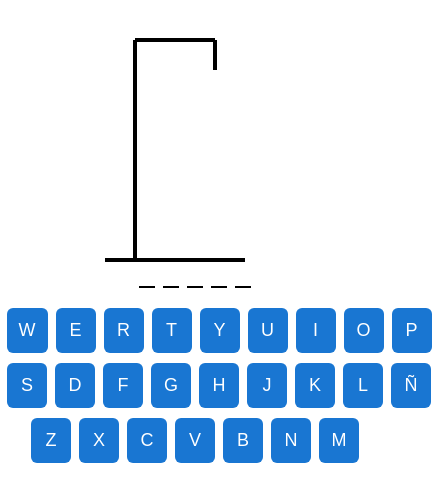
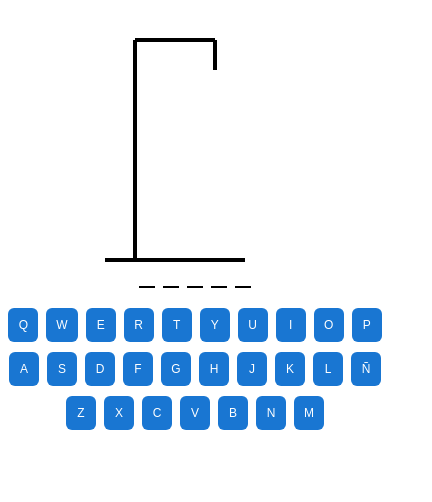
Before and after one commit to AgustinStringa/tp-metodologias-agiles-2025, an Angular app: page / in a window 390 px wide. Shown: the top 502 px of the page, 432 px wide, since content can reach past the window. Built offline with nearby package versions, Linux system fonts and the light colour scheme.

Commit message:
fix: adjust keyboard layout for small screens
Co-Authored-By: Joaquin Carlos Fernandez Da Silva <164550681+Joaquipe13@users.noreply.github.com>

```diff
--- a/src/app/keyboard/keyboard.css
+++ b/src/app/keyboard/keyboard.css
@@ -21,6 +21,15 @@ button {
   min-width: 40px;
 }
 
+@media (width < 500px) {
+  button {
+    padding: 10px;
+    font-size: 12px;
+    border-radius: 6px;
+    min-width: 30px;
+  }
+}
+
 button:hover:enabled {
   background-color: #1565c0;
   cursor: pointer;
```
